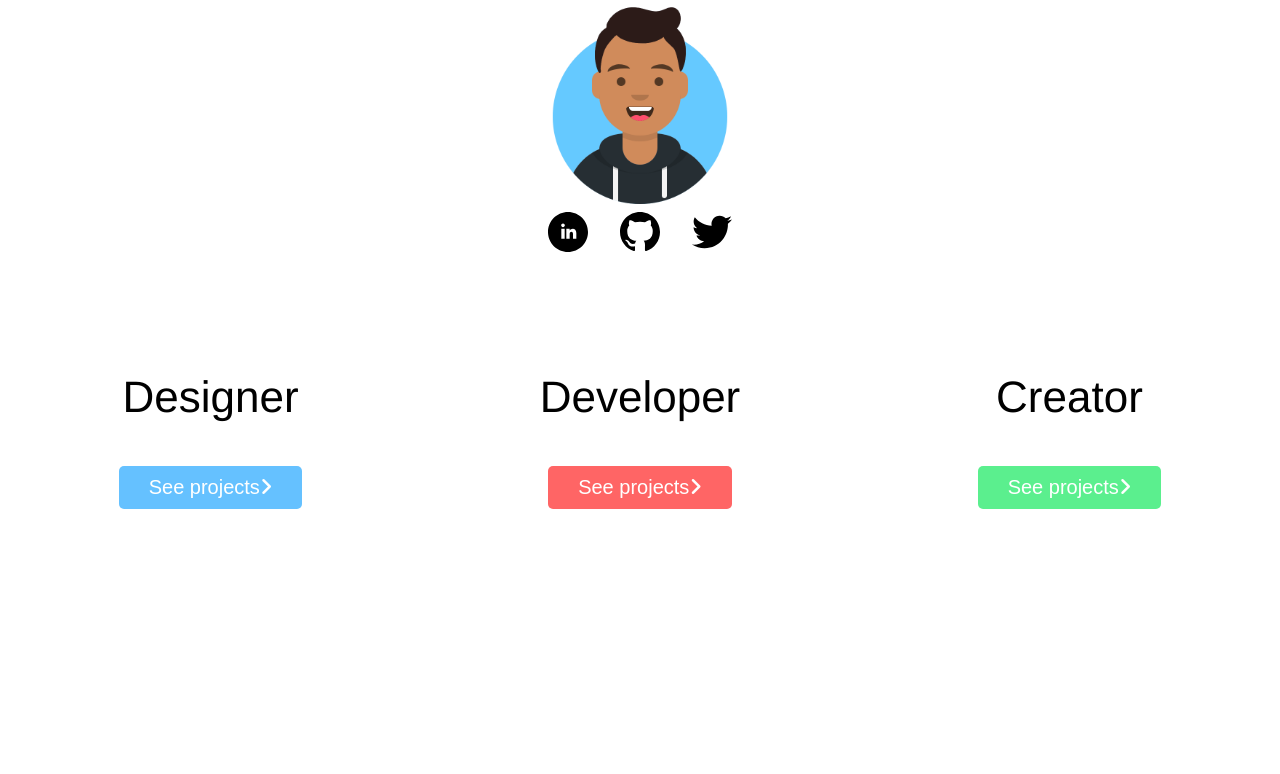
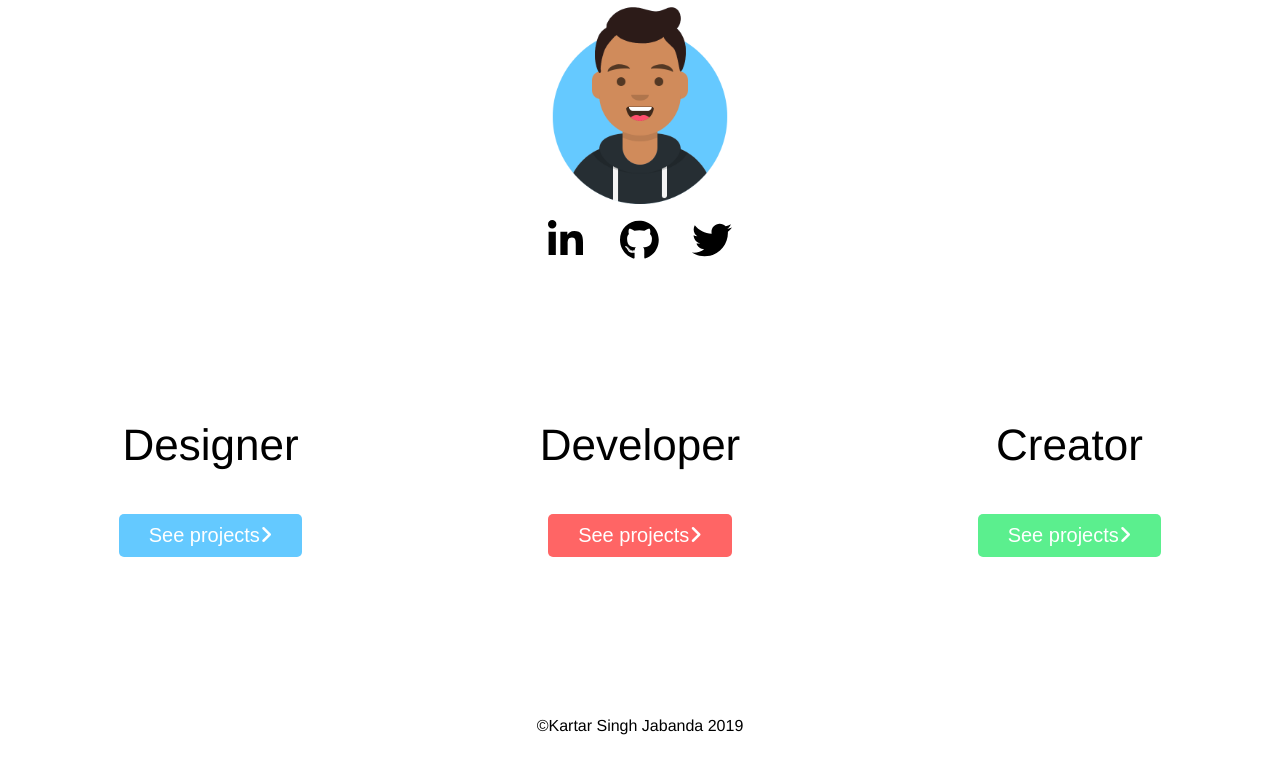
Before and after one commit to ksinghj/portfolio-website, a PHP site: page / in a window 1280 px wide. Shown: the top 774 px of the page. Run offline with PHP 8.4, Linux system fonts and the light colour scheme; some libraries are stand-ins or nearby versions.

Commit message:
img.socials turned to svgs

```diff
--- a/src/index.html
+++ b/src/index.html
@@ -27,41 +27,85 @@
         />
         <div class="socials">
           <a href="#">
-            <img src="./img/icons/linkedin.svg" alt="LinkedIn logo" />
+            <svg
+              class="svg-inline--fa fa-linkedin-in fa-w-14 blue"
+              aria-hidden="true"
+              focusable="false"
+              data-prefix="fab"
+              data-icon="linkedin-in"
+              role="img"
+              xmlns="http://www.w3.org/2000/svg"
+              viewBox="0 0 512 512"
+              data-fa-i2svg=""
+            >
+              <path
+                fill="currentColor"
+                d="M100.28 448H7.4V148.9h92.88zM53.79 108.1C24.09 108.1 0 83.5 0 53.8a53.79 53.79 0 0 1 107.58 0c0 29.7-24.1 54.3-53.79 54.3zM447.9 448h-92.68V302.4c0-34.7-.7-79.2-48.29-79.2-48.29 0-55.69 37.7-55.69 76.7V448h-92.78V148.9h89.08v40.8h1.3c12.4-23.5 42.69-48.3 87.88-48.3 94 0 111.28 61.9 111.28 142.3V448z"
+              ></path>
+            </svg>
           </a>
           <a href="#">
-            <img
-              class="middle"
-              src="./img/icons/github.svg"
-              alt="GitHub logo"
-            />
+            <svg
+              class="svg-inline--fa fa-github fa-w-16 red"
+              aria-hidden="true"
+              focusable="false"
+              data-prefix="fab"
+              data-icon="github"
+              role="img"
+              xmlns="http://www.w3.org/2000/svg"
+              viewBox="0 0 512 512"
+              data-fa-i2svg=""
+            >
+              <path
+                fill="currentColor"
+                d="M165.9 397.4c0 2-2.3 3.6-5.2 3.6-3.3.3-5.6-1.3-5.6-3.6 0-2 2.3-3.6 5.2-3.6 3-.3 5.6 1.3 5.6 3.6zm-31.1-4.5c-.7 2 1.3 4.3 4.3 4.9 2.6 1 5.6 0 6.2-2s-1.3-4.3-4.3-5.2c-2.6-.7-5.5.3-6.2 2.3zm44.2-1.7c-2.9.7-4.9 2.6-4.6 4.9.3 2 2.9 3.3 5.9 2.6 2.9-.7 4.9-2.6 4.6-4.6-.3-1.9-3-3.2-5.9-2.9zM244.8 8C106.1 8 0 113.3 0 252c0 110.9 69.8 205.8 169.5 239.2 12.8 2.3 17.3-5.6 17.3-12.1 0-6.2-.3-40.4-.3-61.4 0 0-70 15-84.7-29.8 0 0-11.4-29.1-27.8-36.6 0 0-22.9-15.7 1.6-15.4 0 0 24.9 2 38.6 25.8 21.9 38.6 58.6 27.5 72.9 20.9 2.3-16 8.8-27.1 16-33.7-55.9-6.2-112.3-14.3-112.3-110.5 0-27.5 7.6-41.3 23.6-58.9-2.6-6.5-11.1-33.3 2.6-67.9 20.9-6.5 69 27 69 27 20-5.6 41.5-8.5 62.8-8.5s42.8 2.9 62.8 8.5c0 0 48.1-33.6 69-27 13.7 34.7 5.2 61.4 2.6 67.9 16 17.7 25.8 31.5 25.8 58.9 0 96.5-58.9 104.2-114.8 110.5 9.2 7.9 17 22.9 17 46.4 0 33.7-.3 75.4-.3 83.6 0 6.5 4.6 14.4 17.3 12.1C428.2 457.8 496 362.9 496 252 496 113.3 383.5 8 244.8 8zM97.2 352.9c-1.3 1-1 3.3.7 5.2 1.6 1.6 3.9 2.3 5.2 1 1.3-1 1-3.3-.7-5.2-1.6-1.6-3.9-2.3-5.2-1zm-10.8-8.1c-.7 1.3.3 2.9 2.3 3.9 1.6 1 3.6.7 4.3-.7.7-1.3-.3-2.9-2.3-3.9-2-.6-3.6-.3-4.3.7zm32.4 35.6c-1.6 1.3-1 4.3 1.3 6.2 2.3 2.3 5.2 2.6 6.5 1 1.3-1.3.7-4.3-1.3-6.2-2.2-2.3-5.2-2.6-6.5-1zm-11.4-14.7c-1.6 1-1.6 3.6 0 5.9 1.6 2.3 4.3 3.3 5.6 2.3 1.6-1.3 1.6-3.9 0-6.2-1.4-2.3-4-3.3-5.6-2z"
+              ></path>
+            </svg>
           </a>
-          <a href="">
-            <img src="./img/icons/twitter.svg" alt="Twitter logo" />
+          <a href="#">
+            <svg
+              class="svg-inline--fa fa-twitter fa-w-16 green"
+              aria-hidden="true"
+              focusable="false"
+              data-prefix="fab"
+              data-icon="twitter"
+              role="img"
+              xmlns="http://www.w3.org/2000/svg"
+              viewBox="0 0 512 512"
+              data-fa-i2svg=""
+            >
+              <path
+                fill="currentColor"
+                d="M459.37 151.716c.325 4.548.325 9.097.325 13.645 0 138.72-105.583 298.558-298.558 298.558-59.452 0-114.68-17.219-161.137-47.106 8.447.974 16.568 1.299 25.34 1.299 49.055 0 94.213-16.568 130.274-44.832-46.132-.975-84.792-31.188-98.112-72.772 6.498.974 12.995 1.624 19.818 1.624 9.421 0 18.843-1.3 27.614-3.573-48.081-9.747-84.143-51.98-84.143-102.985v-1.299c13.969 7.797 30.214 12.67 47.431 13.319-28.264-18.843-46.781-51.005-46.781-87.391 0-19.492 5.197-37.36 14.294-52.954 51.655 63.675 129.3 105.258 216.365 109.807-1.624-7.797-2.599-15.918-2.599-24.04 0-57.828 46.782-104.934 104.934-104.934 30.213 0 57.502 12.67 76.67 33.137 23.715-4.548 46.456-13.32 66.599-25.34-7.798 24.366-24.366 44.833-46.132 57.827 21.117-2.273 41.584-8.122 60.426-16.243-14.292 20.791-32.161 39.308-52.628 54.253z"
+              ></path>
+            </svg>
           </a>
         </div>
       </div>
 
       <div class="main-flex">
         <div class="main-flex-item designer">
-          <div class="main-flex-header">Designer</div>
+          <p class="main-flex-header">Designer</p>
           <button class="landing-button blue">
             See projects<i class="fas fa-angle-right"></i>
           </button>
         </div>
         <div class="main-flex-item developer">
-          <div class="main-flex-header">Developer</div>
+          <p class="main-flex-header">Developer</p>
           <button class="landing-button red">
             See projects<i class="fas fa-angle-right"></i>
           </button>
         </div>
         <div class="main-flex-item creator">
-          <div class="main-flex-header">Creator</div>
+          <p class="main-flex-header">Creator</p>
           <button class="landing-button green">
             See projects<i class="fas fa-angle-right"></i>
           </button>
         </div>
       </div>
+      <footer>
+        &copy;Kartar Singh Jabanda 2019
+      </footer>
     </div>
   </body>
 </html>
--- a/src/styles/styles.css
+++ b/src/styles/styles.css
@@ -17,11 +17,21 @@
   -webkit-box-direction: normal;
       -ms-flex-direction: column;
           flex-direction: column;
+  padding-bottom: 4rem;
 }
 
 @media screen and (min-width: 1440px) {
   .container .navbar {
-    border-bottom: 2px solid black;
+    background: #64c9ff;
+    -webkit-clip-path: circle(50% at 50% -100%);
+            clip-path: circle(50% at 50% -100%);
+  }
+}
+
+@media screen and (min-width: 1880px) {
+  .container .navbar {
+    -webkit-clip-path: circle(50% at 50% -110%);
+            clip-path: circle(50% at 50% -110%);
   }
 }
 
@@ -55,16 +65,30 @@
       -ms-flex-pack: space-evenly;
           justify-content: space-evenly;
   margin: auto;
-  padding: 0.5em;
 }
 
 .container .navbar .socials a {
-  padding: 0 1em;
+  padding: 1em;
+  -ms-flex-item-align: center;
+      -ms-grid-row-align: center;
+      align-self: center;
 }
 
-.container .navbar .socials a img {
-  width: 40px;
+.container .navbar .socials a:hover {
+  cursor: default;
+}
+
+.container .navbar .socials svg {
+  width: 2.5em;
   height: auto;
+  color: black;
+  -webkit-transition: 250ms ease-in-out;
+  transition: 250ms ease-in-out;
+}
+
+.container .navbar .socials svg:hover {
+  cursor: none;
+  color: #ffffff;
 }
 
 .container .main-flex {
@@ -78,6 +102,7 @@
   -webkit-box-align: center;
       -ms-flex-align: center;
           align-items: center;
+  margin-top: 3em;
 }
 
 @media screen and (min-width: 1024px) {
@@ -93,7 +118,6 @@
 }
 
 .container .main-flex .main-flex-item {
-  margin: 2em 0;
   display: -webkit-box;
   display: -ms-flexbox;
   display: flex;
@@ -118,7 +142,7 @@
 }
 
 .container .main-flex .main-flex-item button.landing-button.blue {
-  background: #65c1ff;
+  background: #64c9ff;
   padding: 0.5em 1.5em;
   border: none;
   border-radius: 5px;
@@ -146,4 +170,14 @@
   font-size: 20px;
   font-weight: 100;
 }
+
+.container .main-flex .main-flex-item button.landing-button:hover {
+  cursor: pointer;
+}
+
+.container footer {
+  bottom: 0;
+  margin-top: 20vh;
+  text-align: center;
+}
 /*# sourceMappingURL=styles.css.map */
--- a/src/styles/styles.scss
+++ b/src/styles/styles.scss
@@ -1,6 +1,7 @@
 // Variables
 // Colours
-$blue: #65c1ff;
+// $blue: #65c1ff;
+$blue: #64c9ff;
 $red: #ff6565;
 $green: #5bef8e;
 
@@ -54,6 +55,12 @@ $tv: 2550px;
     @content;
   }
 }
+@mixin for-medscrn-up {
+  @media screen and (min-width: $med-screen) {
+    @content;
+  }
+}
+
 @mixin for-desktop-only {
   @media screen and (max-width: $med-screen) {
     @content;
@@ -72,9 +79,14 @@ $tv: 2550px;
   .navbar {
     display: flex;
     flex-direction: column;
+    padding-bottom: 4rem;
 
     @include for-desktop-up() {
-      border-bottom: 2px solid black;
+      background: $blue;
+      clip-path: circle(50% at 50% -100%);
+    }
+    @include for-medscrn-up() {
+      clip-path: circle(50% at 50% -110%);
     }
 
     img.me {
@@ -94,14 +106,23 @@ $tv: 2550px;
       flex-direction: row;
       justify-content: space-evenly;
       margin: auto;
-      padding: 0.5em;
 
       a {
-        padding: 0 1em;
-        img {
-          width: 40px;
-          height: auto;
-        }
+        padding: 1em;
+        align-self: center;
+      }
+      a:hover {
+        cursor: default;
+      }
+      svg {
+        width: 2.5em;
+        height: auto;
+        color: black;
+        transition: 250ms ease-in-out;
+      }
+      svg:hover {
+        cursor: none;
+        color: #ffffff;
       }
     }
   }
@@ -111,6 +132,7 @@ $tv: 2550px;
     flex-direction: column;
     // justify-content: center;
     align-items: center;
+    margin-top: 3em;
 
     @include for-tablet-landscape-up() {
       flex-direction: row;
@@ -119,7 +141,6 @@ $tv: 2550px;
     }
 
     .main-flex-item {
-      margin: 2em 0;
       display: flex;
       flex-direction: column;
       align-items: center;
@@ -144,6 +165,14 @@ $tv: 2550px;
           @include landing-button($green);
         }
       }
+      button.landing-button:hover {
+        cursor: pointer;
+      }
     }
   }
+  footer {
+    bottom: 0;
+    margin-top: 20vh;
+    text-align: center;
+  }
 }
```
Also changed, not shown: 1 other file.
